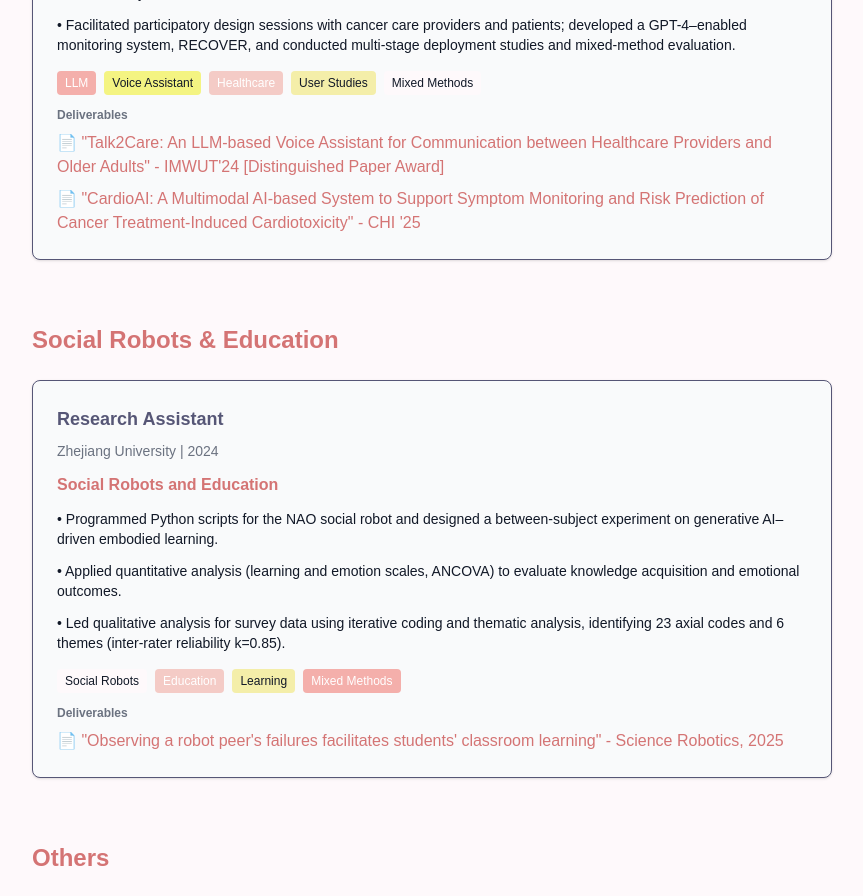
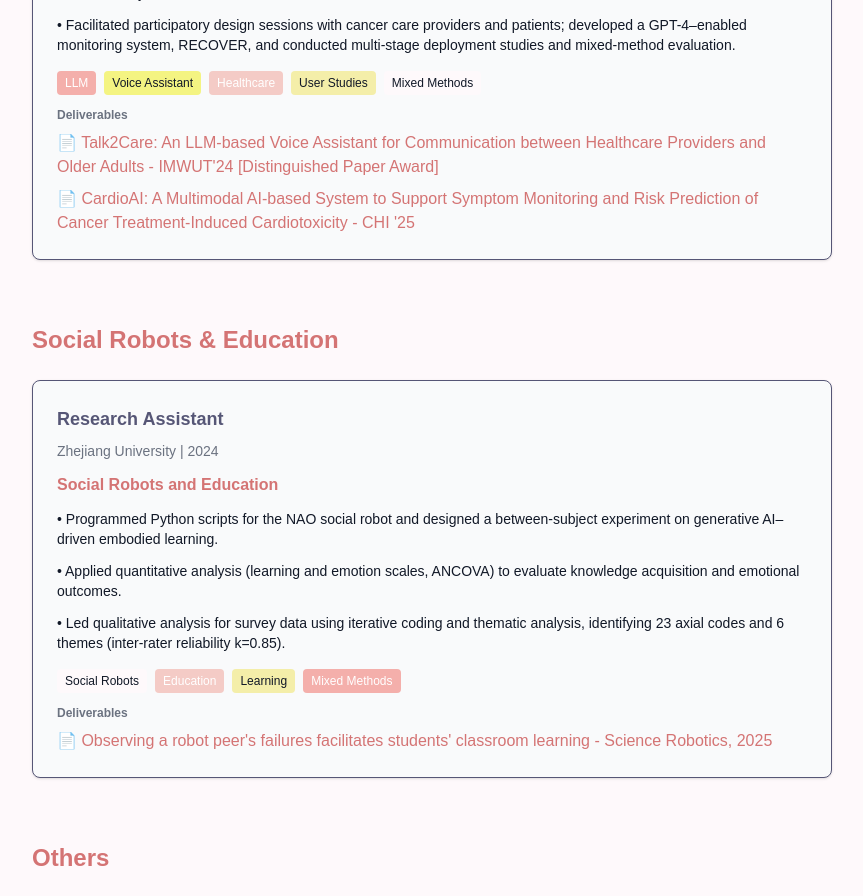
Before and after one commit to EugeniaYang/ziqi-yang, a Next.js app in the folder ziqi-yang/: page /research in a window 1280 px wide. Shown: the part 1060-1956 px from the top of the page, without its empty margins (208-1071 px from the left). Built offline with nearby package versions, Linux system fonts and the light colour scheme.

Commit message:
escape characters

```diff
--- a/ziqi-yang/app/page.tsx
+++ b/ziqi-yang/app/page.tsx
@@ -78,7 +78,7 @@ export default function Home() {
             </div>
             <div className="p-4">
               <h3 className="font-semibold text-lg mb-2">
-                Sharing Women's Health Experiences Influenced by Genetic Factors
+                Sharing Women{"'"}s Health Experiences Influenced by Genetic Factors
               </h3>
               <p className="text-sm mb-2" style={{ color: 'var(--text-secondary)' }}>
                 CHI'26 Submission | University of California, Irvine
@@ -226,7 +226,7 @@ export default function Home() {
               </p>
               <div className="flex flex-wrap gap-2 mb-2">
                 <span className="px-2 py-1 rounded text-xs" style={{ backgroundColor: 'var(--title-melon-dark)', color: 'white' }}>
-                  IMWUT'24
+                  IMWUT{"'"}24
                 </span>
                 <span className="px-2 py-1 rounded text-xs" style={{ backgroundColor: 'var(--icterine)', color: 'var(--text-primary)' }}>
                   ⭐ Distinguished Paper Award
@@ -249,7 +249,7 @@ export default function Home() {
               </p>
               <div className="flex flex-wrap gap-2 mb-2">
                 <span className="px-2 py-1 rounded text-xs" style={{ backgroundColor: 'var(--title-melon-dark)', color: 'white' }}>
-                  CHI '25
+                  CHI {"'"}25
                 </span>
               </div>
             </div>
@@ -257,7 +257,7 @@ export default function Home() {
 
           <li>
             <div className="border-l-4 pl-4" style={{ borderColor: 'var(--tea-rose-red)' }}>
-              <p className="font-semibold">Observing a robot peer's failures facilitates students' classroom learning <a
+              <p className="font-semibold">Observing a robot peer{"'"}s failures facilitates students{"'"} classroom learning <a
                 href="https://doi.org/10.1126/scirobotics.adu5257"
                 target="_blank"
                 className="hover:underline transition-colors pastel-link-primary"
--- a/ziqi-yang/app/research/page.tsx
+++ b/ziqi-yang/app/research/page.tsx
@@ -87,7 +87,7 @@ export default function ResearchPage() {
                   style={{ color: 'var(--title-melon-dark)' }}
                   target="_blank"
                 >
-                  📄 "Talk2Care: An LLM-based Voice Assistant for Communication between Healthcare Providers and Older Adults" - IMWUT'24 [Distinguished Paper Award]
+                  📄 Talk2Care: An LLM-based Voice Assistant for Communication between Healthcare Providers and Older Adults - IMWUT'24 [Distinguished Paper Award]
                 </a>
               </div>
               <div>
@@ -97,7 +97,7 @@ export default function ResearchPage() {
                   style={{ color: 'var(--title-melon-dark)' }}
                   target="_blank"
                 >
-                  📄 "CardioAI: A Multimodal AI-based System to Support Symptom Monitoring and Risk Prediction of Cancer Treatment-Induced Cardiotoxicity" - CHI '25
+                  📄 CardioAI: A Multimodal AI-based System to Support Symptom Monitoring and Risk Prediction of Cancer Treatment-Induced Cardiotoxicity - CHI '25
                 </a>
               </div>
             </div>
@@ -148,7 +148,7 @@ export default function ResearchPage() {
               style={{ color: 'var(--title-melon-dark)' }}
               target="_blank"
             >
-               📄 "Observing a robot peer's failures facilitates students' classroom learning" - Science Robotics, 2025
+               📄 Observing a robot peer's failures facilitates students' classroom learning - Science Robotics, 2025
             </a>
               </div>
             </div>
--- a/ziqi-yang/app/ux-projects/page.tsx
+++ b/ziqi-yang/app/ux-projects/page.tsx
@@ -11,7 +11,7 @@ type Project = {
 
 const projects: Project[] = [
   {
-    title: "Designing for Big Data Hub: Professionals' Data Pipelines",
+    title: `Designing for Big Data Hub: Professionals${"'"} Data Pipelines`,
     subtitle: "Internship at eBay",
     href: "https://ziqi-yang.notion.site/Big-Data-Hub-PM-Design-158c4c00f2ad4c3e82e0680dd2231cf5",
     category: "UX Research and Design Internships",
```
